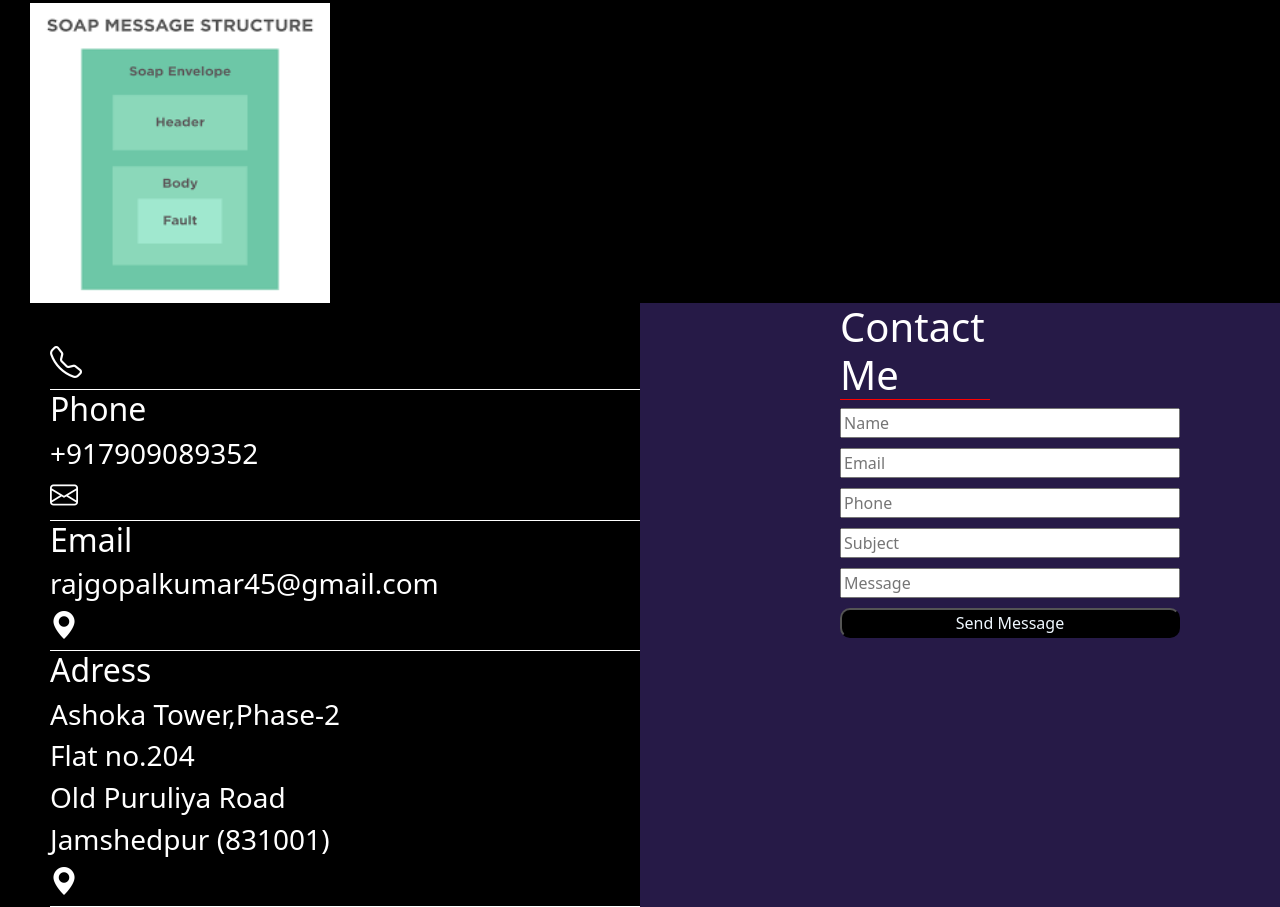
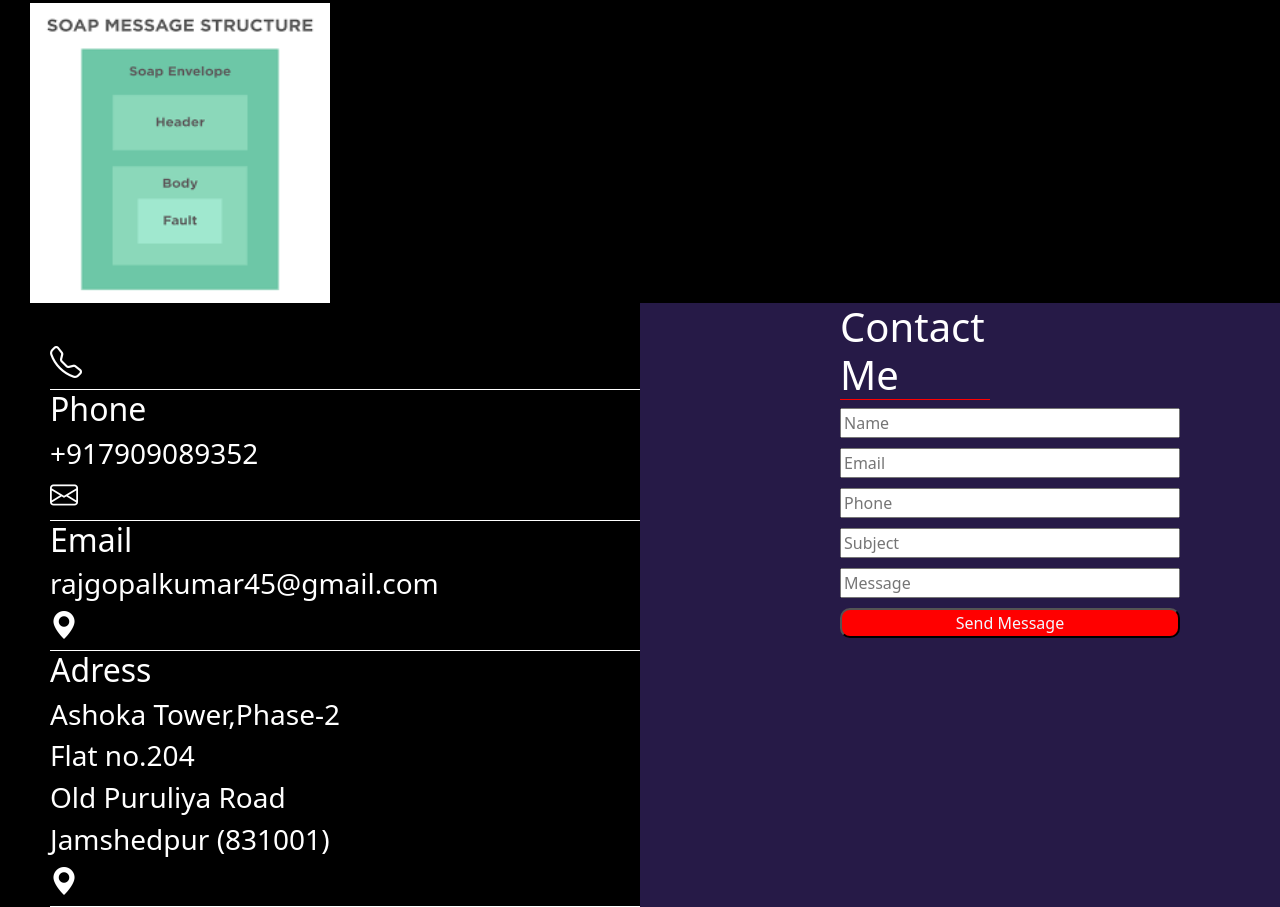
Before and after one commit to Rajgopalkumar/Myportfolio, a website: page index.html in a window 1280 px wide. Shown: the part 2917-3824 px from the top of the page. Drawn offline with nearby package versions, Linux system fonts and the light colour scheme.

Commit message:
background of botton changes

```diff
--- a/index.html
+++ b/index.html
@@ -483,7 +483,7 @@ a :active{
                          <input type="text" id="Mobile1" placeholder="Phone" pattern="\+91\d{10}" >
                          <input type="text" id="Subject1"  placeholder="Subject">
                          <input type="text" id="Message1" placeholder="Message">
-                         <button style="background-color: black; color:aliceblue; border-radius: 10px; ">Send Message</button>
+                         <button style="background-color: red; color:aliceblue; border-radius: 10px; ">Send Message</button>
 
 
 
```
